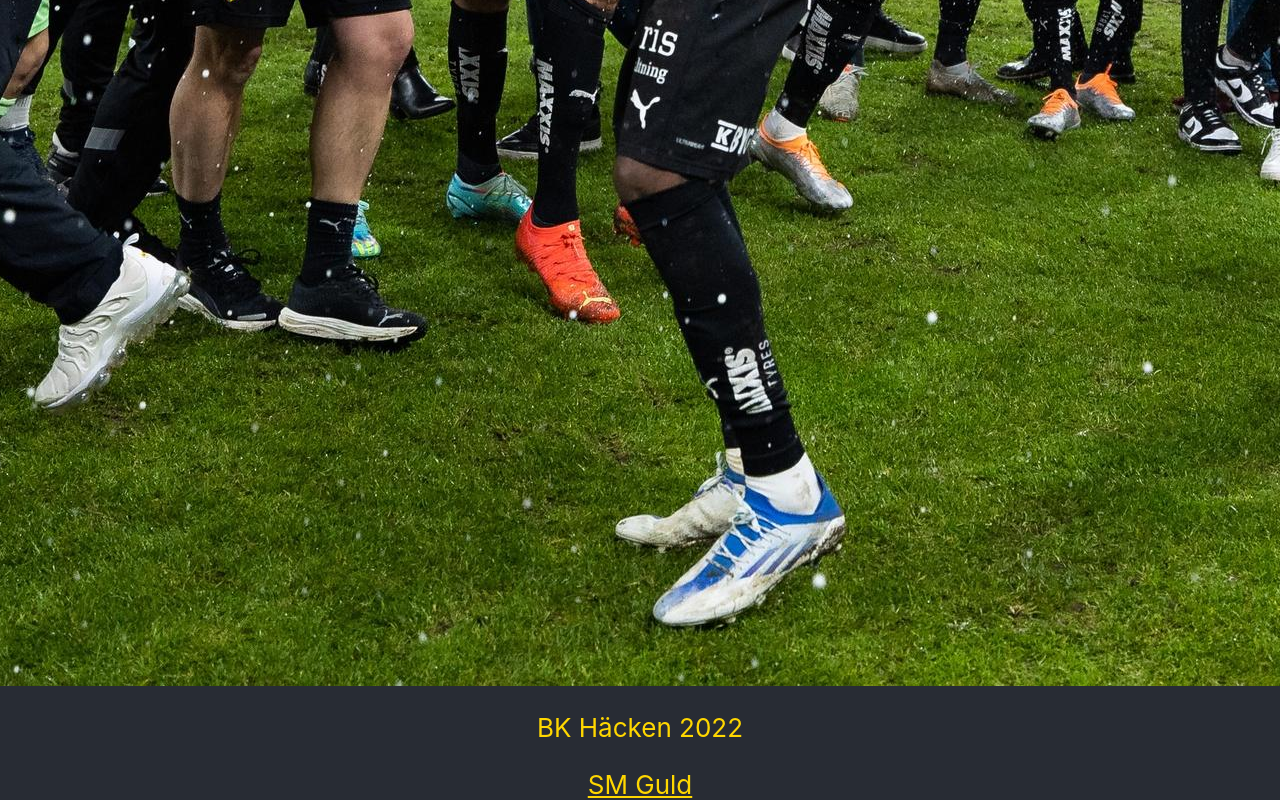
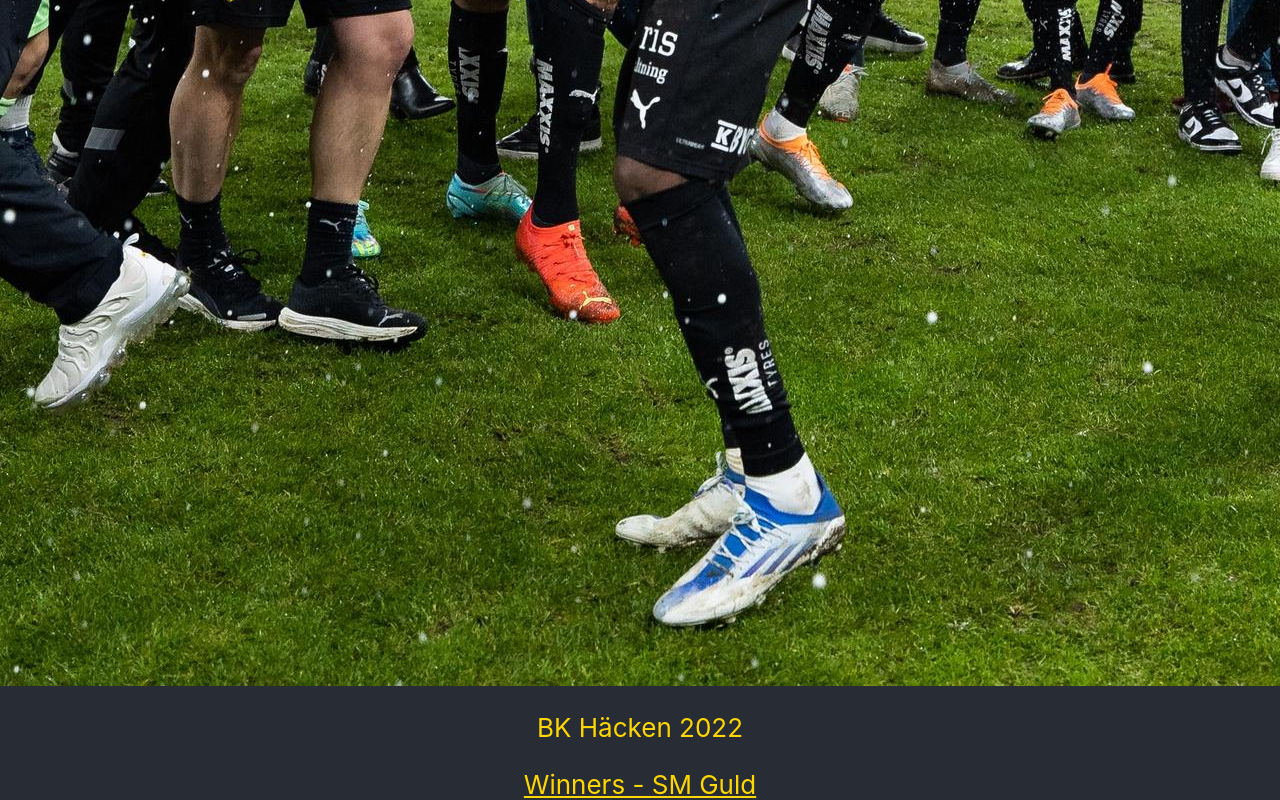
Before and after one commit to DMould123/sm-guld, a React (Create React App) app: page / in a window 1280 px wide. Shown: the part 1020-1820 px from the top of the page. Built offline with nearby package versions, Linux system fonts and the light colour scheme.

Commit message:
Added more text

```diff
--- a/src/App.js
+++ b/src/App.js
@@ -13,7 +13,7 @@ function App() {
           target="_blank"
           rel="noopener noreferrer"
         >
-          SM Guld
+          Winners - SM Guld
         </a>
       </header>
     </div>
```
